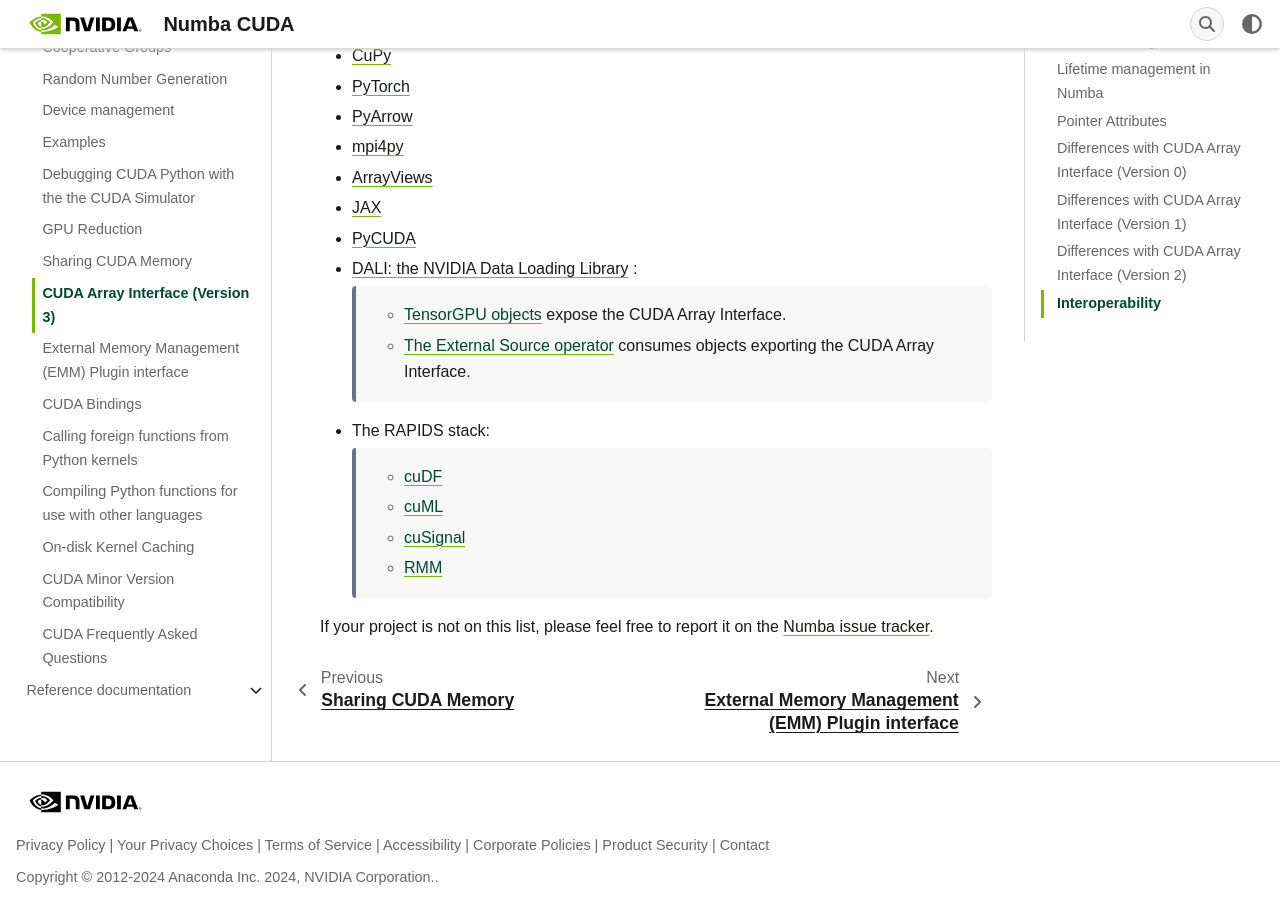
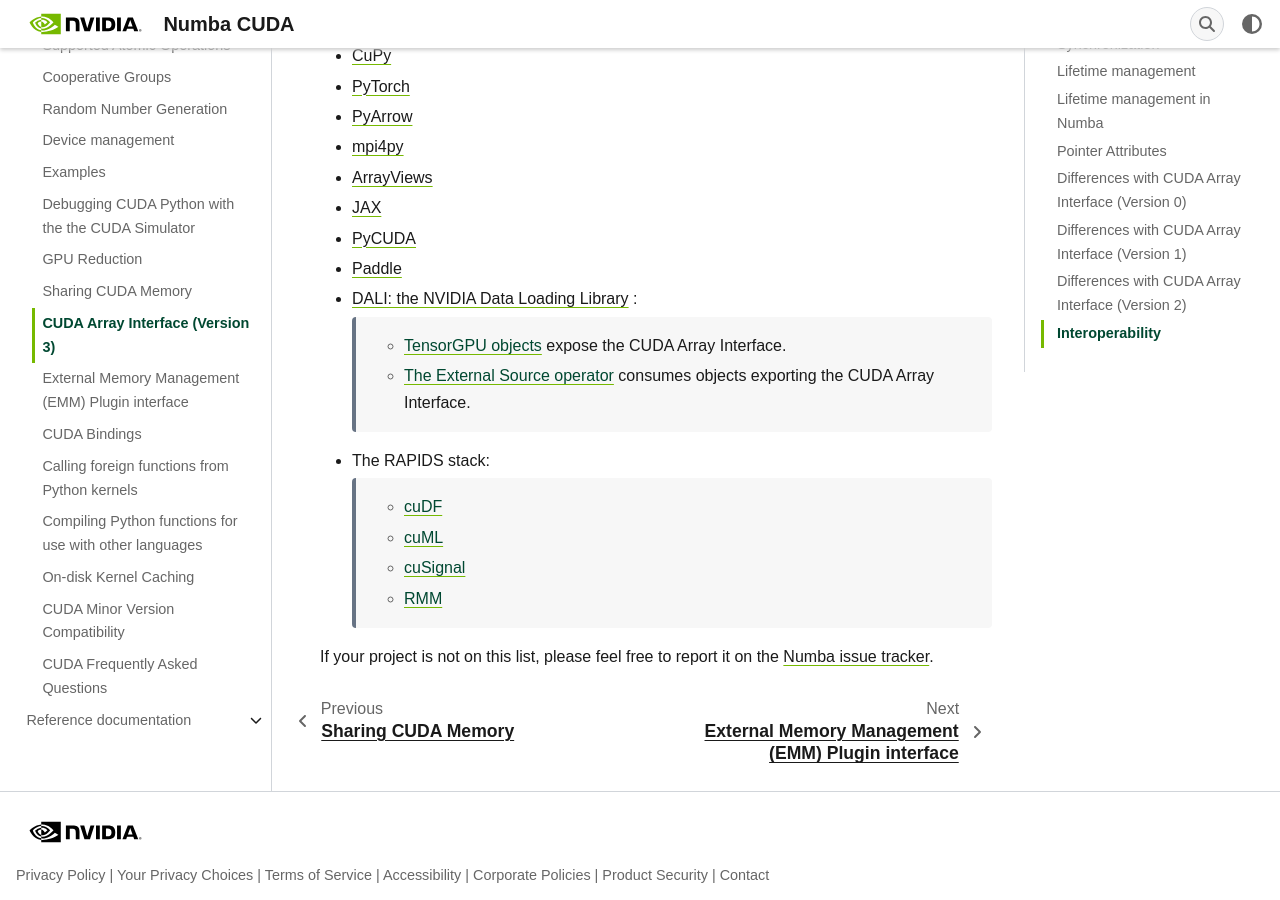
Before and after one commit to NVIDIA/numba-cuda, a Sphinx documentation site: the page built from docs/source/user/cuda_array_interface.rst, in a window 1280 px wide and 900 px high, scrolled down 10302 px. Built offline with Sphinx 7.4.7, drawn with Linux system fonts in a browser that asks for light colours; some web fonts are replaced; pages that are not in the unit, such as notebooks, are missing from menus.

Commit message:
add paddle to interoperability chapter

```diff
--- a/docs/source/user/cuda_array_interface.rst
+++ b/docs/source/user/cuda_array_interface.rst
@@ -513,6 +513,7 @@
 - `ArrayViews <https://github.com/xnd-project/arrayviews>`_
 - `JAX <https://jax.readthedocs.io/en/latest/index.html>`_
 - `PyCUDA <https://documen.tician.de/pycuda/tutorial.html#interoperability-with-other-libraries-using-the-cuda-array-interface>`_
+- `Paddle <https://www.paddlepaddle.org.cn/>`_
 - `DALI: the NVIDIA Data Loading Library <https://github.com/NVIDIA/DALI>`_ :
 
     - `TensorGPU objects
```
